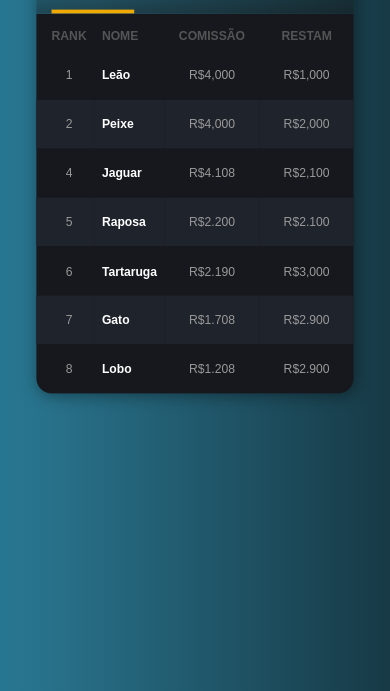
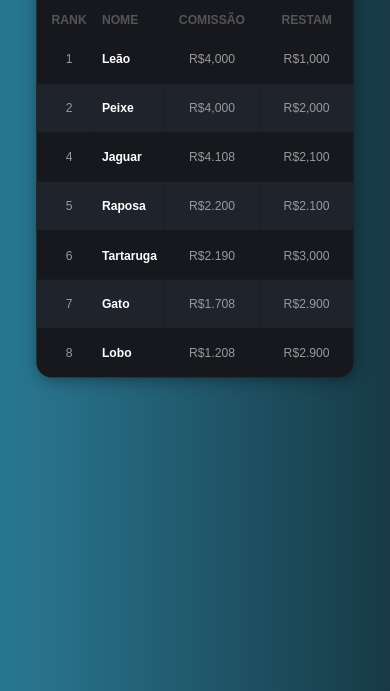
Before and after one commit to IanD0/Ranking-Atl-ntico-Promotora, a plain HTML site: page index.html in a window 390 px wide. Shown: the part 153-844 px from the top of the page. Drawn offline with Linux system fonts and the light colour scheme.

Commit message:
Update style.css

```diff
--- a/style.css
+++ b/style.css
@@ -177,7 +177,7 @@ td {
 @media (max-width: 800px) {
   .leaderboard {
     max-width: 95%;
-    margin: 1rem auto;
+    margin: 0rem auto;
     scale: 0.95;
   }
 
```
